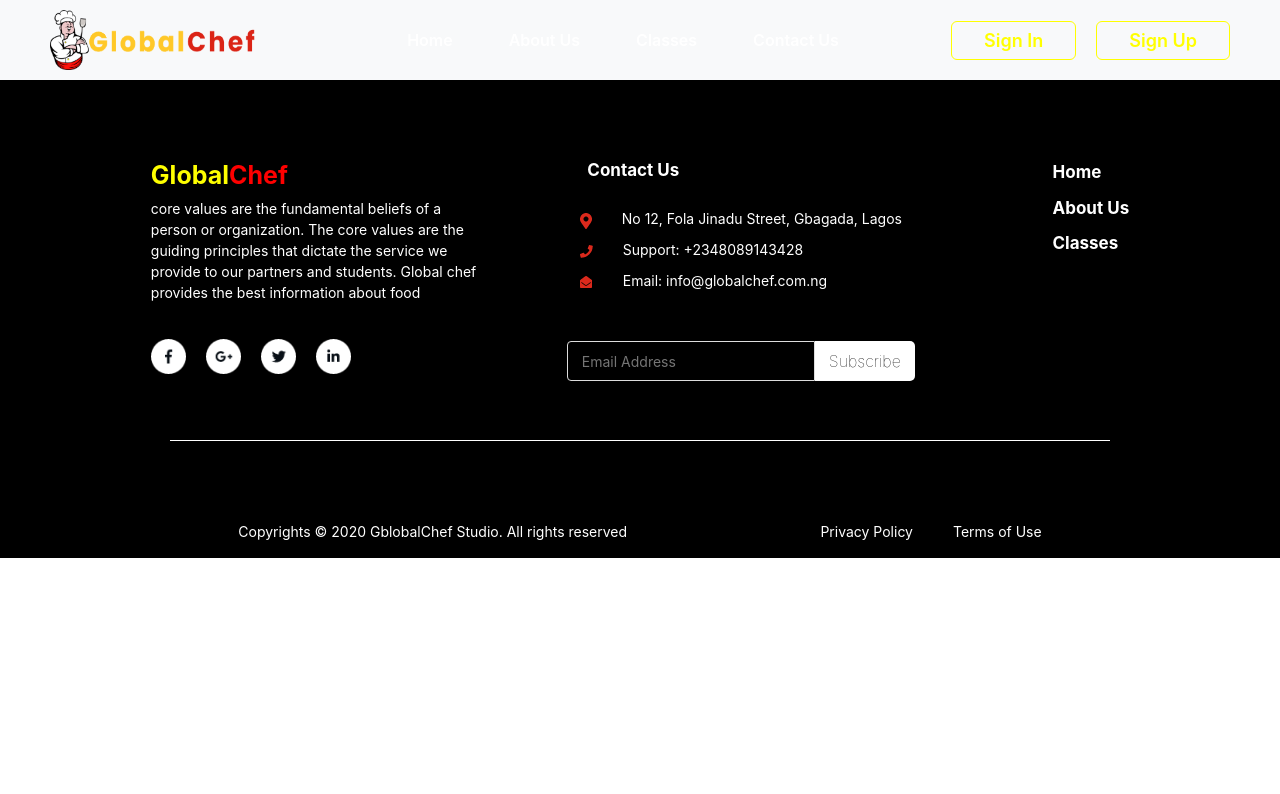
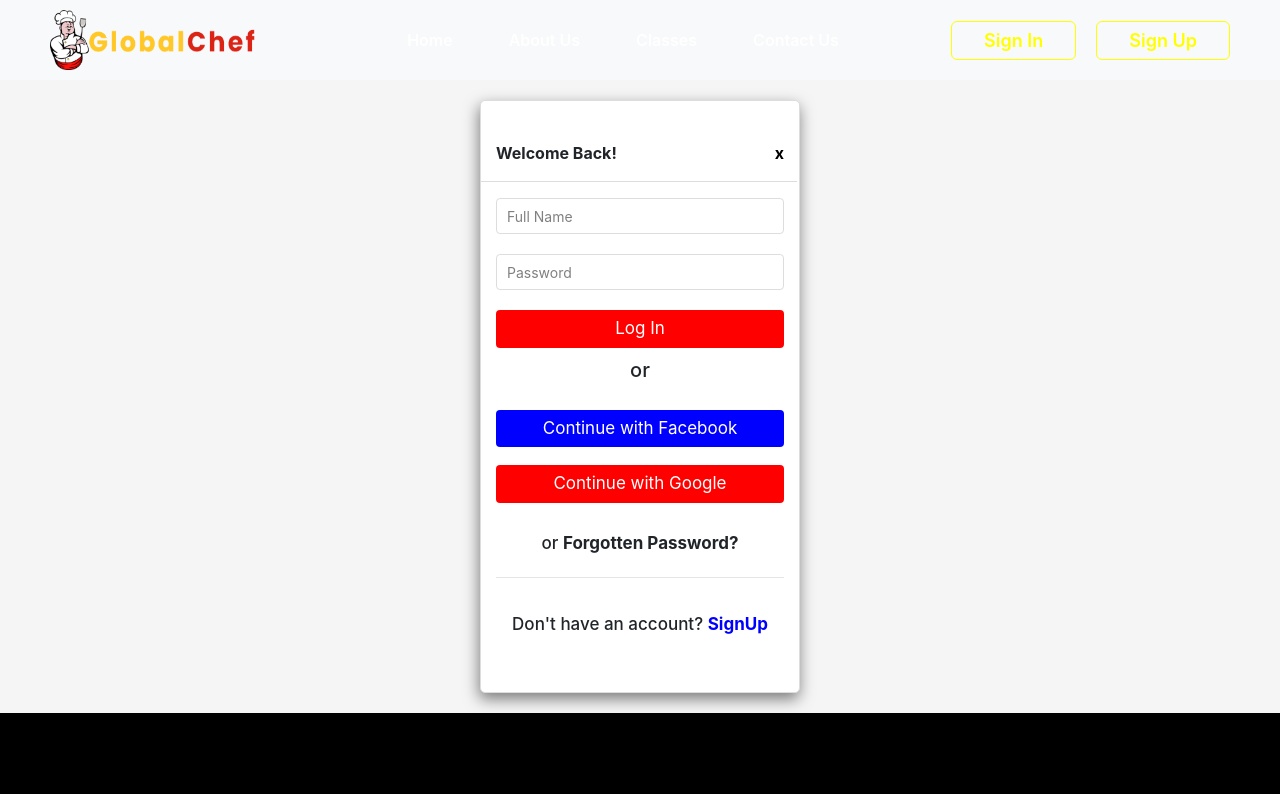
Before and after one commit to shinarasheed/globalchef, a React (Create React App) app: page /signin in a window 1280 px wide. Shown: the top 794 px of the page. Built offline with nearby package versions, Linux system fonts and the light colour scheme.

Commit message:
Finished Signup and Signin

```diff
--- a/src/App.css
+++ b/src/App.css
@@ -598,3 +598,117 @@ nav ul li a.signup:hover {
   background-color: #fff;
   font-weight: 100;
 }
+
+#signupFirstSection {
+  background: #f5f5f5;
+}
+
+#signupFirstSection .col-md-3 {
+  border: 1px solid #ddd;
+  border-radius: 5px;
+  padding-top: 40px;
+  padding-bottom: 50px;
+  background-color: #fff;
+  z-index: 9999;
+  box-shadow: -1px 6px 15px rgba(0, 0, 0, 0.5);
+}
+
+#signupFirstSection > .row {
+  justify-content: center;
+  align-items: center;
+  padding-top: 20px;
+  padding-bottom: 20px;
+}
+
+#signupFirstSection div.clear {
+  display: flex;
+  justify-content: space-between;
+}
+
+#signupFirstSection div.parent_div {
+  display: flex;
+  flex-direction: column;
+}
+
+#signupFirstSection input[type="text"] {
+  margin-bottom: 20px;
+  border-radius: 4px;
+  border: 1px solid #ddd;
+  padding: 5px 10px;
+}
+
+#signupFirstSection input::placeholder {
+  color: grey;
+  font-size: 14px;
+}
+
+#signupFirstSection a {
+  color: #000;
+  text-decoration: none;
+  font-weight: bold;
+}
+
+#signupFirstSection h5 {
+  font-weight: bold;
+}
+
+#signupFirstSection p {
+  font-size: 13px;
+}
+
+#signupFirstSection div.checkbox p {
+  padding-left: 24px;
+  position: relative;
+  top: -24px;
+  font-size: 13px;
+}
+
+#signupFirstSection button {
+  width: 100%;
+  border: none;
+  background-color: red;
+  color: #fff;
+  padding: 6px;
+  border-radius: 4px;
+  font-size: 17px;
+  margin-bottom: 10px;
+}
+
+#signupFirstSection button.facebook {
+  width: 100%;
+  border: none;
+  background-color: blue;
+  color: #fff;
+  padding: 6px;
+  border-radius: 4px;
+  font-size: 17px;
+  margin-bottom: 18px;
+}
+
+#signupFirstSection h1 {
+  text-align: center;
+  font-size: 20px;
+  padding-bottom: 20px;
+}
+
+#signupFirstSection h3 {
+  font-size: 17px;
+  text-align: center;
+  padding-top: 20px;
+}
+
+#signupFirstSection h3 a {
+  color: blue;
+  font-weight: bold;
+  text-decoration: none;
+}
+
+#signupFirstSection hr.full_line {
+  width: 110%;
+  margin-left: -16px;
+  border-top: 1px solid #ddd;
+}
+
+#signupFirstSection span {
+  font-weight: bold;
+}
--- a/src/App.js
+++ b/src/App.js
@@ -5,6 +5,8 @@ import { BrowserRouter as Router, Route, Switch } from "react-router-dom";
 import Landingpage from "./components/Landingpage/Landingpage";
 import Navbar from "./includes/Navbar";
 import Footer from "./components/Footer/Footer";
+import Signup from "./components/Signup";
+import Signin from "./components/Signin";
 
 function App() {
   return (
@@ -13,6 +15,8 @@ function App() {
         <Navbar />
         <Switch>
           <Route exact path="/" component={Landingpage} />
+          <Route exact path="/signup" component={Signup} />
+          <Route exact path="/signin" component={Signin} />
         </Switch>
         <Footer />
       </Router>
--- a/src/components/Signin.js
+++ b/src/components/Signin.js
@@ -0,0 +1,47 @@
+import React from "react";
+import { Link } from "react-router-dom";
+const Signin = () => {
+  return (
+    <>
+      <div id="signupFirstSection" className="container-fluid">
+        <div className="row">
+          <div className="col-md-3">
+            <div className="clear">
+              <span>Welcome Back!</span>
+              <Link to="chef">x</Link>
+            </div>
+            <hr className="full_line" />
+
+            <form>
+              <div className="parent_div">
+                <input type="text" placeholder="Full Name" />
+                <input type="text" placeholder="Password" />
+                <div>
+                  <button type="submit">Log In</button>
+                </div>
+                <h1>or</h1>
+
+                <button type="submit" className="facebook">
+                  Continue with Facebook
+                </button>
+                <button type="submit">Continue with Google</button>
+                <h3>
+                  or <span>Forgotten Password?</span>
+                </h3>
+
+                <div>
+                  <hr />
+                  <h3>
+                    Don't have an account? <Link to="/signup">SignUp</Link>
+                  </h3>
+                </div>
+              </div>
+            </form>
+          </div>
+        </div>
+      </div>
+    </>
+  );
+};
+
+export default Signin;
--- a/src/components/Signup.js
+++ b/src/components/Signup.js
@@ -6,26 +6,24 @@ const Signup = () => {
     <>
       <div id="signupFirstSection" className="container-fluid">
         <div className="row">
-          <div className="col-md-5">
-            <div>
-              <h1>Sign Up and start Learning</h1>
+          <div className="col-md-3">
+            <div className="clear">
+              <span>Sign Up and start Learning</span>
               <Link to="chef">x</Link>
             </div>
-          </div>
+            <hr className="full_line" />
+
             <form>
-            <div>
+              <div className="parent_div">
                 <input type="text" placeholder="Full Name" />
-            </div>
-            <div>
+
                 <input type="text" placeholder="Email Address" />
-            </div>
-            <div>
+
                 <input type="text" placeholder="Phone Number" />
-            </div>
-            <div>
+
                 <input type="text" placeholder="Password" />
-            </div>
-            <div>
+
+                <div className="checkbox">
                   <input type="checkbox" name="checkbox" />
                   <p>
                     Yes, I want to get the most out of GlobalChef by <br />
@@ -36,17 +34,26 @@ const Signup = () => {
                 <div>
                   <button type="submit">Sign Up</button>
                   <p>
-                By signing up you agree to our Terms of Use and Privacy Policy
+                    By signing up you agree to our Terms of Use and Privacy
+                    Policy
                   </p>
                 </div>
+                <h1>or</h1>
+
+                <button type="submit" className="facebook">
+                  Continue with Facebook
+                </button>
+                <button type="submit">Continue with Google</button>
+
                 <div>
-              <h1>Or</h1>
-              <button type="submit">Continue with Facebook</button>
+                  <hr />
+                  <h3>
+                    Already have an account?<Link to="/signin"> Login</Link>
+                  </h3>
                 </div>
-            <div>
-              <button type="submit">Continue with Google</button>
               </div>
             </form>
+          </div>
         </div>
       </div>
     </>
--- a/src/includes/Navbar.js
+++ b/src/includes/Navbar.js
@@ -45,14 +45,14 @@ const Navbar = () => {
           </ul>
           <ul className="navbar-nav mt-2 mt-lg-0 signup">
             <li className="nav-item active">
-              <Link className="nav-link signup" to="#">
+              <Link className="nav-link signup" to="/signin">
                 Sign In
               </Link>
             </li>
             <li className="nav-item active">
               <Link
                 className="nav-link signup"
-                to="#"
+                to="/signup"
                 style={{ marginLeft: "20px" }}
               >
                 Sign Up
```
Lines whose indentation alone changed are shown as unchanged.
